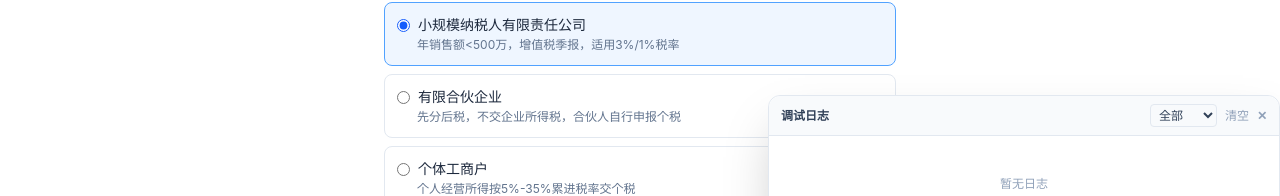
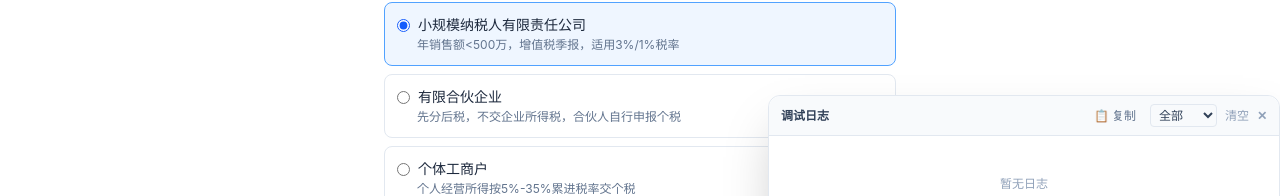
Before and after one commit to Edison-tom/baoshui, a React (Vite) app: page / in a window 1280 px wide. Both pictures are taken after a click on the button "查看调试日志". Shown: the part 385-581 px from the top of the page. Built offline with nearby package versions, Linux system fonts and the light colour scheme.

Commit message:
feat: debug panel add copy all button

```diff
--- a/src/components/debug/DebugPanel.tsx
+++ b/src/components/debug/DebugPanel.tsx
@@ -1,4 +1,4 @@
-import { useState, useEffect, useRef } from 'react'
+import { useState, useEffect, useRef, useCallback } from 'react'
 import { logger, type LogEntry } from '../../utils/logger'
 
 export function DebugPanel() {
@@ -6,6 +6,7 @@ export function DebugPanel() {
   const [logs, setLogs] = useState<LogEntry[]>(() => logger.getLogs())
   const listRef = useRef<HTMLDivElement>(null)
   const [filter, setFilter] = useState<LogEntry['level'] | 'all'>('all')
+  const [copied, setCopied] = useState(false)
 
   // 自动刷新日志
   useEffect(() => {
@@ -22,6 +23,21 @@ export function DebugPanel() {
       listRef.current.scrollTop = listRef.current.scrollHeight
     }
   }, [logs])
+
+  // 一键复制
+  const copyLogs = useCallback(() => {
+    const filtered = filter === 'all' ? logs : logs.filter(l => l.level === filter)
+    const text = filtered.map(log => {
+      let line = `[${log.timestamp}][${log.level.toUpperCase()}][${log.module}] ${log.message}`
+      if (log.detail) line += '\n' + log.detail
+      if (log.stack) line += '\n' + log.stack
+      return line
+    }).join('\n\n---\n\n')
+    navigator.clipboard.writeText(text).then(() => {
+      setCopied(true)
+      setTimeout(() => setCopied(false), 2000)
+    })
+  }, [logs, filter])
 
   if (!open) {
     return (
@@ -48,6 +64,12 @@ export function DebugPanel() {
           调试日志 {errorCount > 0 && <span className="text-red-500 ml-1">({errorCount} 个错误)</span>}
         </span>
         <div className="flex items-center gap-2">
+          <button
+            onClick={copyLogs}
+            className="text-xs text-slate-500 hover:text-slate-700 px-1.5 py-0.5 rounded hover:bg-slate-200 transition-colors"
+          >
+            {copied ? '✅ 已复制' : '📋 复制'}
+          </button>
           <select
             value={filter}
             onChange={e => setFilter(e.target.value as LogEntry['level'] | 'all')}
```
